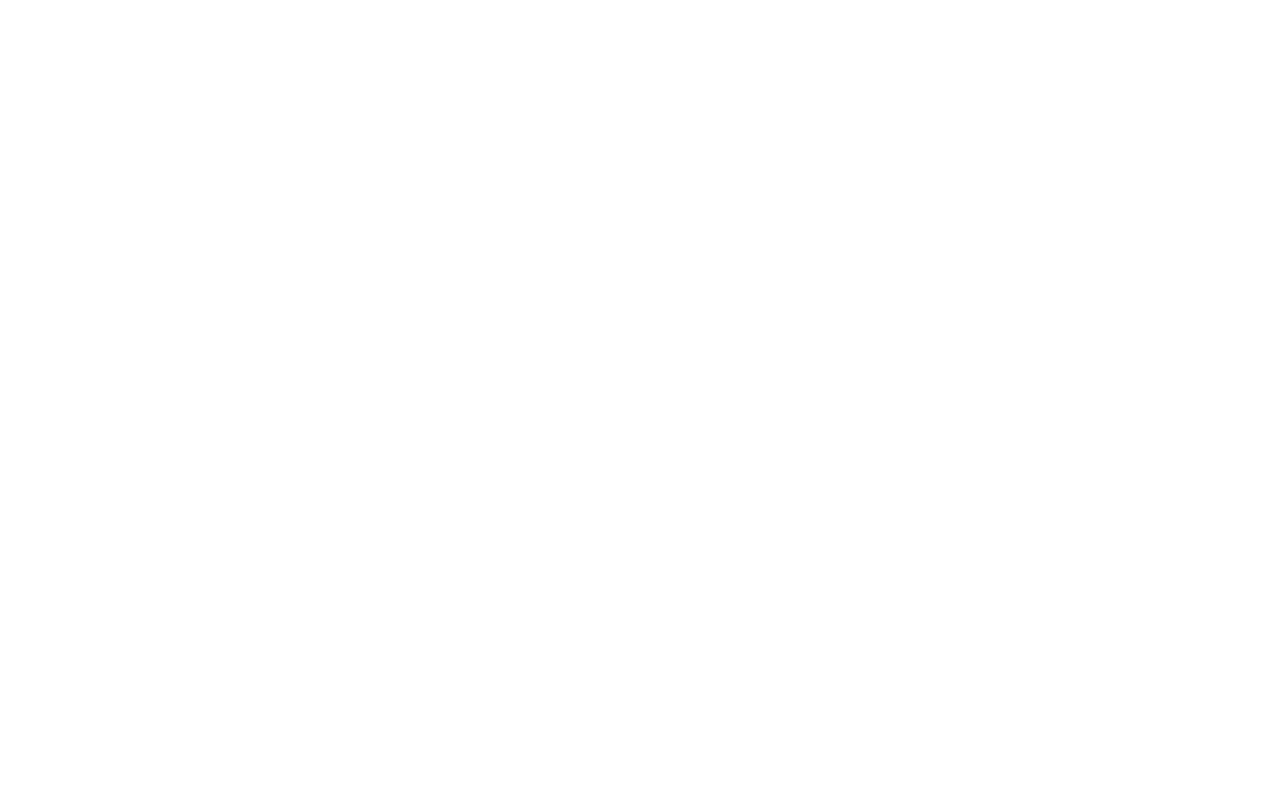
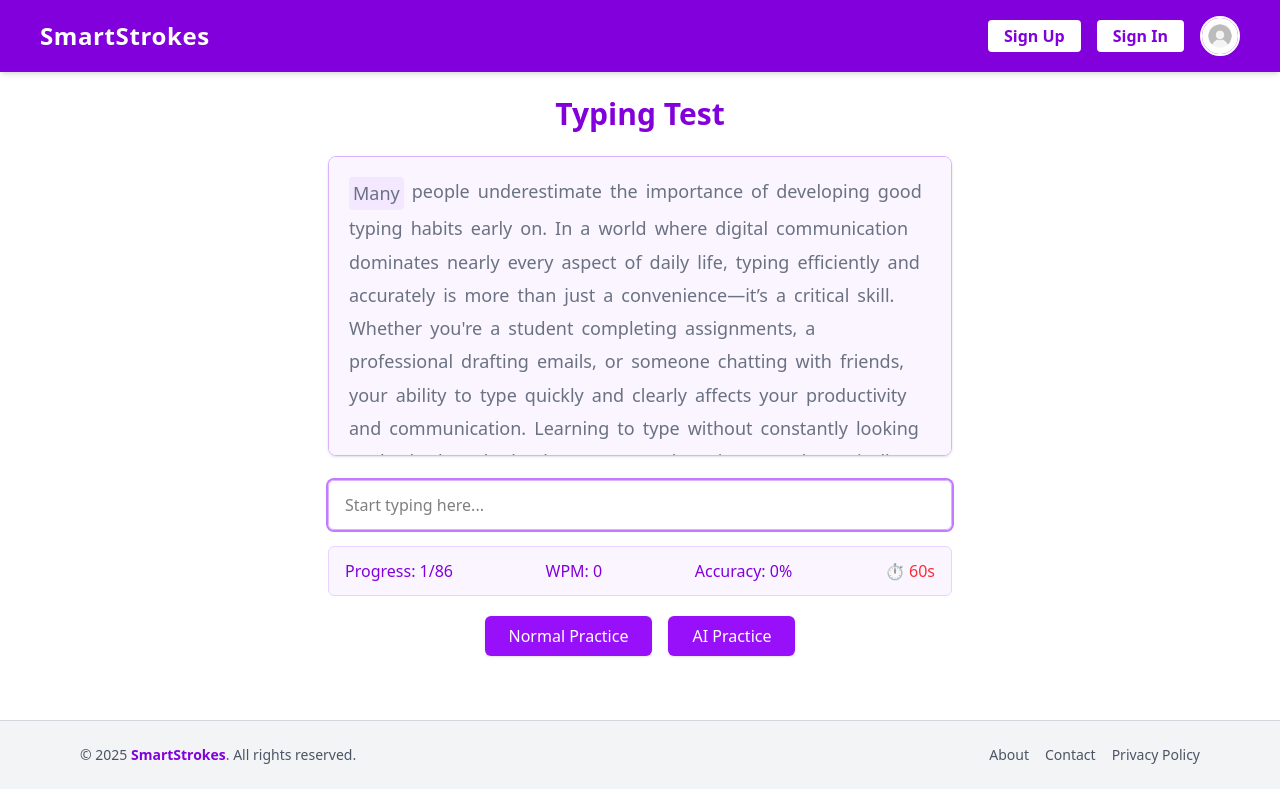
Before and after one commit to Mradul999/SmartStrokes, a React (Vite) app in the folder frontend/: page / in a window 1280 px wide. Before the commit this address had no page. Built offline with nearby package versions, Linux system fonts and the light colour scheme.

Commit message:
home page phase one added

```diff
--- a/frontend/src/App.jsx
+++ b/frontend/src/App.jsx
@@ -2,12 +2,14 @@
 import Signup from './pages/SignUp';
 import SignIn from './pages/SignIn';
 import OTPVerification from './pages/OtpVerification';
+import Home from './pages/Home';
 
 
 function App() {
   return (
     <BrowserRouter>
       <Routes>
+        <Route path="/" element={<Home />} />
         <Route path="/signup" element={<Signup />} />
         <Route path='/signin' element={<SignIn />} />
         {/* <Route path='/otp-verification' element={<OTPVerification/>}/> */}
--- /dev/null
+++ b/frontend/src/components/Footer.jsx
@@ -0,0 +1,20 @@
+import React from 'react';
+
+const Footer = () => {
+    return (
+        <footer className="bg-gray-100 border-t border-gray-300 mt-10">
+            <div className="max-w-6xl mx-auto px-4 py-6 flex flex-col md:flex-row justify-between items-center text-sm text-gray-600">
+                <div className="mb-4 md:mb-0 text-center md:text-left">
+                    © {new Date().getFullYear()} <span className="font-semibold text-purple-700">SmartStrokes</span>. All rights reserved.
+                </div>
+                <div className="flex gap-4">
+                    <a href="/about" className="hover:text-purple-700 transition">About</a>
+                    <a href="/contact" className="hover:text-purple-700 transition">Contact</a>
+                    <a href="/privacy" className="hover:text-purple-700 transition">Privacy Policy</a>
+                </div>
+            </div>
+        </footer>
+    );
+};
+
+export default Footer;
--- /dev/null
+++ b/frontend/src/components/Header.jsx
@@ -0,0 +1,28 @@
+import React from 'react';
+import userImage from '../assets/images/userProfile.png';
+
+const Header = () => {
+  return (
+    <header className="flex justify-between items-center px-10 py-4 bg-purple-700 text-white shadow-md">
+      <div className="text-2xl font-bold tracking-wide">SmartStrokes</div>
+
+      <div className="flex items-center gap-4">
+        <button className="bg-white text-purple-700 font-semibold px-4 py-1 rounded hover:bg-purple-100 transition-all">
+          Sign Up
+        </button>
+        <button className="bg-white text-purple-700 font-semibold px-4 py-1 rounded hover:bg-purple-100 transition-all">
+          Sign In
+        </button>
+        <div className="w-10 h-10">
+          <img
+            src={userImage}
+            alt="User"
+            className="rounded-full w-full h-full object-cover border-2 border-white"
+          />
+        </div>
+      </div>
+    </header>
+  );
+};
+
+export default Header;
--- a/frontend/src/components/TypingBox.jsx
+++ b/frontend/src/components/TypingBox.jsx
@@ -3,13 +3,16 @@
 const TypingBox = () => {
   const [userInput, setUserInput] = useState('');
   const [startTime, setStartTime] = useState(null);
+  const [timeLeft, setTimeLeft] = useState(60);
   const [wpm, setWpm] = useState(0);
   const [currentWordIndex, setCurrentWordIndex] = useState(0);
   const [isComplete, setIsComplete] = useState(false);
   const [wrongKeyPresses, setWrongKeyPresses] = useState({});
   const inputRef = useRef(null);
+  const timerRef = useRef(null);
 
-  const sampleText = "It might be surprising to know that our fingers do not contain any muscles. Instead, all movements are controlled by muscles in the forearm.";
+  const sampleText =
+    "Many people underestimate the importance of developing good typing habits early on. In a world where digital communication dominates nearly every aspect of daily life, typing efficiently and accurately is more than just a convenience—it’s a critical skill. Whether you're a student completing assignments, a professional drafting emails, or someone chatting with friends, your ability to type quickly and clearly affects your productivity and communication. Learning to type without constantly looking at the keyboard, also known as touch typing, can dramatically increase your speed over time.";
   const sampleWords = sampleText.split(' ');
 
   useEffect(() => {
@@ -17,108 +20,62 @@
   }, []);
 
   useEffect(() => {
+    if (startTime && !isComplete && timeLeft > 0) {
+      timerRef.current = setInterval(() => {
+        setTimeLeft((prev) => {
+          if (prev <= 1) {
+            clearInterval(timerRef.current);
+            setIsComplete(true);
+            inputRef.current.blur();
+            return 0;
+          }
+          return prev - 1;
+        });
+      }, 1000);
+    }
+
+    return () => clearInterval(timerRef.current);
+  }, [startTime]);
+
+  useEffect(() => {
     if (userInput.length === 1 && !startTime) {
       setStartTime(Date.now());
     }
 
-    if (userInput.length > 0 && startTime) {
+    if (userInput.length > 0 && startTime && !isComplete) {
       const timeElapsed = (Date.now() - startTime) / 60000;
       const wordsTyped = userInput.trim().split(/\s+/).length;
       setWpm(Math.floor(wordsTyped / timeElapsed));
     }
-  }, [userInput, startTime]);
+  }, [userInput, startTime, isComplete]);
 
   const handleInputChange = (e) => {
-    if (isComplete) return;
+    if (isComplete || timeLeft <= 0) return;
 
     const value = e.target.value;
-    const lastChar = value[value.length - 1];
+    if (value.length > sampleText.length) return;
+
     const currentPosition = value.length - 1;
+    const lastChar = value[currentPosition];
     const correspondingChar = sampleText[currentPosition];
 
-    // Track wrong key presses
-    if (value.length > userInput.length && lastChar && correspondingChar && lastChar !== correspondingChar) {
-      setWrongKeyPresses(prev => {
-        const newWrongPresses = { ...prev };
-        newWrongPresses[correspondingChar] = (newWrongPresses[correspondingChar] || 0) + 1;
-        return newWrongPresses;
-      });
+    if (value.length > userInput.length && lastChar !== correspondingChar) {
+      setWrongKeyPresses((prev) => ({
+        ...prev,
+        [correspondingChar]: (prev[correspondingChar] || 0) + 1,
+      }));
     }
 
     setUserInput(value);
-
-    // Calculate current word index based on actual spaces
     const spaceCount = (value.match(/ /g) || []).length;
     const newWordIndex = Math.min(spaceCount, sampleWords.length - 1);
     setCurrentWordIndex(newWordIndex);
 
-    // Check if all words are completed
-    if (newWordIndex >= sampleWords.length - 1) {
-      const userWords = value.split(' ');
-      const lastUserWord = userWords[userWords.length - 1] || '';
-      const lastSampleWord = sampleWords[sampleWords.length - 1];
-
-      if (lastUserWord.length >= lastSampleWord.length) {
-        setIsComplete(true);
-        inputRef.current.blur();
-        console.log('Wrong key presses:', wrongKeyPresses);
-      }
+    if (value === sampleText) {
+      setIsComplete(true);
+      inputRef.current.blur();
+      clearInterval(timerRef.current);
     }
-  };
-
-  const renderText = () => {
-    const userWords = userInput.split(' ');
-
-    return (
-      <div className="flex flex-wrap leading-relaxed">
-        {sampleWords.map((word, wordIndex) => {
-          const isCurrentWord = wordIndex === currentWordIndex && !isComplete;
-          const userWord = userWords[wordIndex] || '';
-          const isPastWord = wordIndex < currentWordIndex;
-
-          return (
-            <div
-              key={wordIndex}
-              className={`
-                mr-2 mb-1 rounded
-                ${isCurrentWord ? 'bg-gray-100 px-1 py-0.5' : ''}
-              `}
-            >
-              {word.split('').map((char, charIndex) => {
-                let textColor = 'text-gray-500'; // default
-                let fontWeight = 'font-normal';
-
-                if (isPastWord || isComplete) {
-                  // For past words, check each character
-                  const userChar = userWord[charIndex];
-                  if (userChar !== undefined) {
-                    textColor = char === userChar ? 'text-green-600' : 'text-red-600';
-                  } else {
-                    textColor = 'text-gray-500';
-                  }
-                } else if (isCurrentWord && charIndex < userWord.length) {
-                  // Current word in progress
-                  textColor = char === userWord[charIndex] ? 'text-green-600' : 'text-red-600';
-                  fontWeight = charIndex === userWord.length - 1 ? 'font-bold' : 'font-normal';
-                }
-
-                return (
-                  <span
-                    key={charIndex}
-                    className={`relative ${textColor} ${fontWeight}`}
-                  >
-                    {char}
-                    {isCurrentWord && charIndex === userWord.length && (
-                      <span className="absolute left-0 w-full h-0.5 bottom-0 bg-blue-500"></span>
-                    )}
-                  </span>
-                );
-              })}
-            </div>
-          );
-        })}
-      </div>
-    );
   };
 
   const calculateAccuracy = () => {
@@ -137,38 +94,75 @@
     });
 
     const totalTypedChars = userInput.replace(/\s+/g, '').length;
-    return totalTypedChars > 0 ? Math.floor((correctChars / totalTypedChars) * 100) : 0;
+    return totalTypedChars > 0
+      ? Math.floor((correctChars / totalTypedChars) * 100)
+      : 0;
+  };
+
+  const renderText = () => {
+    const userWords = userInput.split(' ');
+
+    return (
+      <div className="flex flex-wrap leading-relaxed break-words">
+        {sampleWords.map((word, wordIndex) => {
+          const isCurrentWord = wordIndex === currentWordIndex && !isComplete;
+          const userWord = userWords[wordIndex] || '';
+          const isPastWord = wordIndex < currentWordIndex;
+
+          return (
+            <div
+              key={wordIndex}
+              className={`mr-2 mb-1 rounded ${
+                isCurrentWord ? 'bg-purple-100 px-1 py-0.5' : ''
+              }`}
+            >
+              {word.split('').map((char, charIndex) => {
+                let textColor = 'text-gray-500';
+                let fontWeight = 'font-normal';
+
+                if (isPastWord || isComplete) {
+                  const userChar = userWord[charIndex];
+                  if (userChar !== undefined) {
+                    textColor =
+                      char === userChar ? 'text-green-600' : 'text-red-600';
+                  }
+                } else if (isCurrentWord && charIndex < userWord.length) {
+                  textColor =
+                    char === userWord[charIndex]
+                      ? 'text-green-600'
+                      : 'text-red-600';
+                  fontWeight =
+                    charIndex === userWord.length - 1
+                      ? 'font-bold'
+                      : 'font-normal';
+                }
+
+                return (
+                  <span
+                    key={charIndex}
+                    className={`relative ${textColor} ${fontWeight}`}
+                  >
+                    {char}
+                  </span>
+                );
+              })}
+            </div>
+          );
+        })}
+      </div>
+    );
   };
 
   return (
-    <div className="max-w-3xl mx-auto p-6 font-sans">
-      <h1 className="text-3xl text-gray-800 text-center mb-6 font-semibold">
+    <div className="max-w-2xl mx-auto p-6 font-sans">
+      <h1 className="text-3xl text-center text-purple-700 font-bold mb-6">
         Typing Test
       </h1>
 
-      <div className="text-lg mb-6 min-h-[160px] bg-gray-50 p-5 rounded-lg shadow-sm border border-gray-200">
-        {renderText()}
-        {isComplete && (
-          <div className="mt-4 space-y-3">
-            <div className="p-3 bg-green-100 text-green-800 rounded-md">
-              Test completed! Your final speed: {wpm} WPM with {calculateAccuracy()}% accuracy
-            </div>
-            <div className="p-3 bg-gray-100 rounded-md">
-              <h3 className="font-medium mb-2">Mistake Analysis:</h3>
-              {Object.entries(wrongKeyPresses).length > 0 ? (
-                <ul className="space-y-1">
-                  {Object.entries(wrongKeyPresses).map(([char, count]) => (
-                    <li key={char}>
-                      Wrong key pressed instead of '<span className="font-bold">{char}</span>': {count} time{count > 1 ? 's' : ''}
-                    </li>
-                  ))}
-                </ul>
-              ) : (
-                <p>No wrong key presses! Perfect!</p>
-              )}
-            </div>
-          </div>
-        )}
+      <div className="text-lg mb-6 bg-purple-50 p-5 rounded-lg shadow-sm border border-purple-300 max-h-[300px] overflow-y-auto">
+        <div className="text-justify break-words leading-relaxed max-w-full">
+          {renderText()}
+        </div>
       </div>
 
       <input
@@ -176,29 +170,62 @@
         type="text"
         value={userInput}
         onChange={handleInputChange}
-        className={`w-full px-4 py-3 text-base mb-4 rounded-md border ${isComplete ? 'border-gray-300 bg-gray-100' : 'border-gray-300 shadow-sm focus:outline-none focus:ring-2 focus:ring-blue-500 focus:border-blue-500'} transition-all`}
-        placeholder={isComplete ? "Test completed!" : "Start typing here..."}
-        disabled={isComplete}
+        className={`w-full px-4 py-3 text-base mb-4 rounded-md border
+          ${
+            isComplete
+              ? 'border-gray-300 bg-gray-100'
+              : 'border-purple-300 focus:ring-2 focus:ring-purple-400'
+          }
+          transition-all shadow-sm outline-none`}
+        placeholder={isComplete ? 'Test completed!' : 'Start typing here...'}
+        disabled={isComplete || timeLeft === 0}
       />
 
-      <div className="flex justify-between bg-gray-50 px-4 py-3 rounded-md border border-gray-200">
-        <div className="font-medium">
-          <span className="text-gray-500">Progress: </span>
-          <span className="text-gray-700">
-            {Math.min(currentWordIndex + 1, sampleWords.length)}/{sampleWords.length} words
-          </span>
+      <div className="flex justify-between items-center bg-purple-50 px-4 py-3 rounded-md border border-purple-200 mb-5">
+        <div className="font-medium text-purple-700">
+          Progress: {Math.min(currentWordIndex + 1, sampleWords.length)}/
+          {sampleWords.length}
         </div>
-        <div className="font-medium">
-          <span className="text-gray-500">Speed: </span>
-          <span className="text-blue-600">{wpm} WPM</span>
+        <div className="font-medium text-purple-700">WPM: {wpm}</div>
+        <div className="font-medium text-purple-700">
+          Accuracy: {calculateAccuracy()}%
         </div>
-        <div className="font-medium">
-          <span className="text-gray-500">Accuracy: </span>
-          <span className={calculateAccuracy() > 80 ? 'text-green-600' : 'text-red-600'}>
-            {calculateAccuracy()}%
-          </span>
+        <div className="font-medium text-red-500">⏱ {timeLeft}s</div>
+      </div>
+
+      <div className="flex justify-center gap-4">
+        <button className="bg-purple-600 text-white px-6 py-2 rounded-md shadow hover:bg-purple-700 transition-all">
+          Normal Practice
+        </button>
+        <button className="bg-purple-600 text-white px-6 py-2 rounded-md shadow hover:bg-purple-700 transition-all">
+          AI Practice
+        </button>
+      </div>
+
+      {isComplete && (
+        <div className="mt-6 space-y-3">
+          <div className="p-3 bg-green-100 text-green-800 rounded-md">
+            🎉 Test completed! Speed: <strong>{wpm}</strong> WPM | Accuracy:{' '}
+            <strong>{calculateAccuracy()}%</strong>
+          </div>
+          {/* <div className="p-3 bg-gray-100 rounded-md">
+            <h3 className="font-medium mb-2">Mistake Analysis:</h3>
+            {Object.entries(wrongKeyPresses).length > 0 ? (
+              <ul className="space-y-1">
+                {Object.entries(wrongKeyPresses).map(([char, count]) => (
+                  <li key={char}>
+                    Wrong key instead of '
+                    <span className="font-bold">{char}</span>': {count}{' '}
+                    time{count > 1 ? 's' : ''}
+                  </li>
+                ))}
+              </ul>
+            ) : (
+              <p>No mistakes — Perfect typing! 🎯</p>
+            )}
+          </div> */}
         </div>
-      </div>
+      )}
     </div>
   );
 };
--- /dev/null
+++ b/frontend/src/pages/Home.jsx
@@ -0,0 +1,16 @@
+import React from 'react';
+import Header from '../components/Header';
+import TypingBox from '../components/TypingBox'
+import Footer from '../components/Footer';
+
+const Home = () => {
+    return (
+        <div>
+            <Header/>
+            <TypingBox/>
+            <Footer/>
+        </div>
+    );
+}
+
+export default Home;
```
Also changed, not shown: frontend/src/assets/images/userProfile.png (added).
